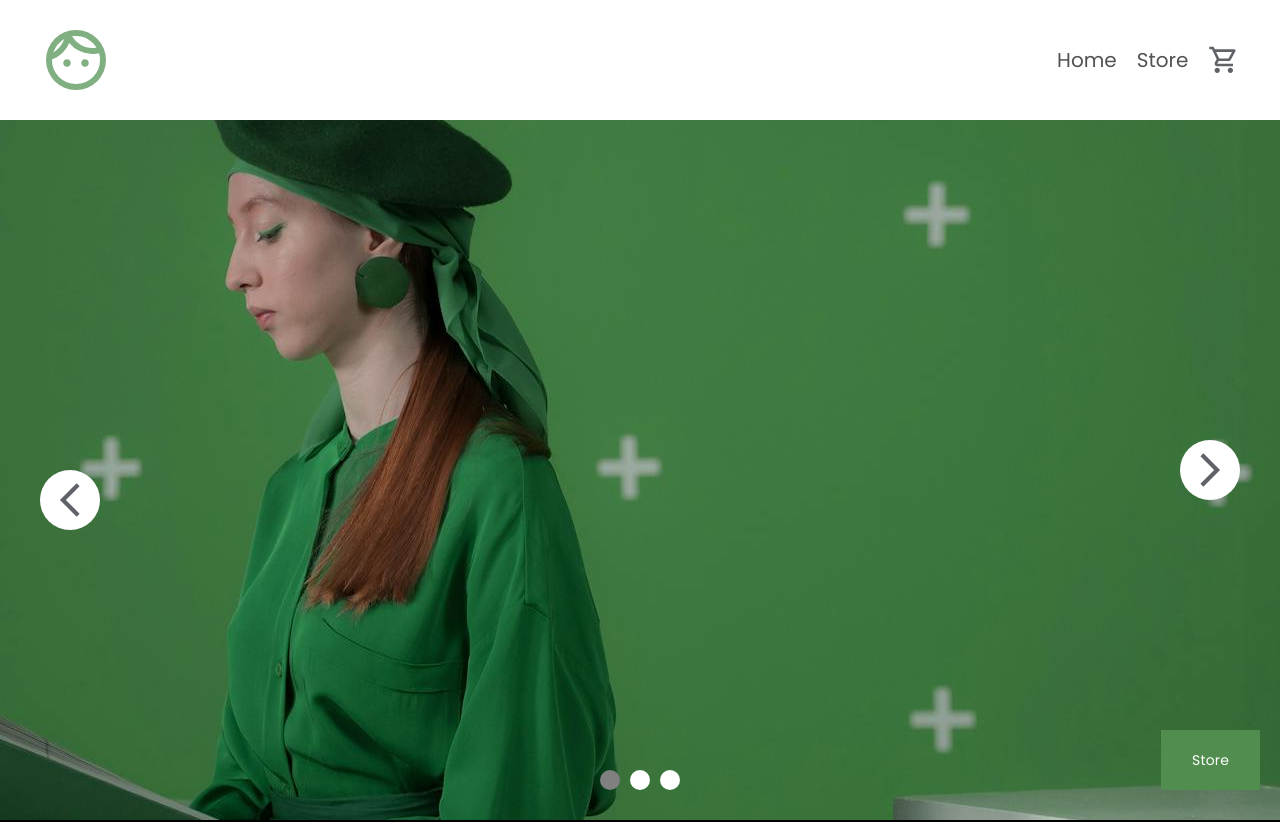
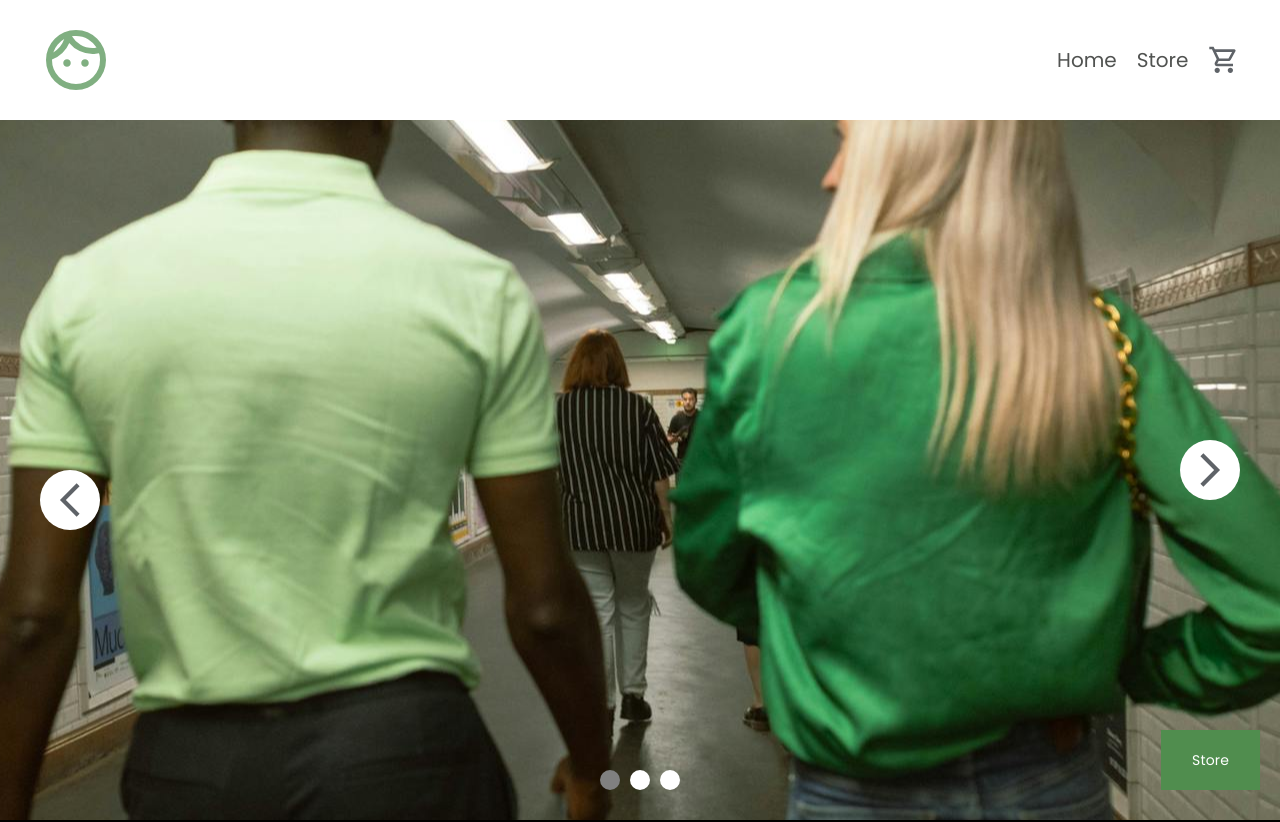
Before and after one commit to darwin-dev-diaz/odin-shopping-cart, a React (Vite) app: page / in a window 1280 px wide. Shown: the top 822 px of the page. Built offline with nearby package versions, Linux system fonts and the light colour scheme.

Commit message:
Get carousel nav buttons to work

```diff
--- a/src/components/carousel/Carousel.jsx
+++ b/src/components/carousel/Carousel.jsx
@@ -1,25 +1,36 @@
 import styles from "./carousel.module.css";
 import ForwardArrowSVG from "../../assets/ForwardArrowSVG";
 import { Link } from "react-router-dom";
+import { useEffect, useState } from "react";
 
 import BackgroundOne from "../../assets/carousel_1.jpg";
-import BackgroundTwo from "../../assets/carousel_2.jpg"
-import BackgroundThree from "../../assets/carousel_3.jpg"
+import BackgroundTwo from "../../assets/carousel_2.jpg";
+import BackgroundThree from "../../assets/carousel_3.jpg";
 
 const Carousel = () => {
+  const [carouselIndex, setCarouselIndex] = useState(0);
+  const backgroundArray = [BackgroundOne, BackgroundTwo, BackgroundThree];
+  const changeCarouselIndex = (direction = 1) => {
+    if (direction > 0 && carouselIndex === 2) {
+      setCarouselIndex(0);
+    } else if (direction < 0 && carouselIndex === 0) {
+      setCarouselIndex(2);
+    } else {
+      setCarouselIndex(carouselIndex + direction);
+    }
+  };
   return (
     <div
       className={styles.carousel}
-      style={{ backgroundImage: `url(${BackgroundTwo})` }}
+      style={{ backgroundImage: `url(${backgroundArray[carouselIndex]})` }}
     >
-      {/* <div
-        className={styles.carousel_image_container}
-
-      ></div> */}
-      <div className={styles.forward_arrow}>
+      <div
+        className={styles.forward_arrow}
+        onClick={() => changeCarouselIndex(1)}
+      >
         <ForwardArrowSVG />
       </div>
-      <div className={styles.back_arrow}>
+      <div className={styles.back_arrow} onClick={() => changeCarouselIndex(-1)}>
         <ForwardArrowSVG />
       </div>
       <Link to="/store" className={styles.carousel_shop_button}>
--- a/src/components/carousel/carousel.module.css
+++ b/src/components/carousel/carousel.module.css
@@ -5,8 +5,6 @@
   width: 100%;
   height: 700px;
   position: relative;
-  /* background-image: url("../../assets/carousel_3.jpg"); */
-  /* filter: brightness(50%); */
   background-position: center center;
 }
 .forward_arrow,
```
